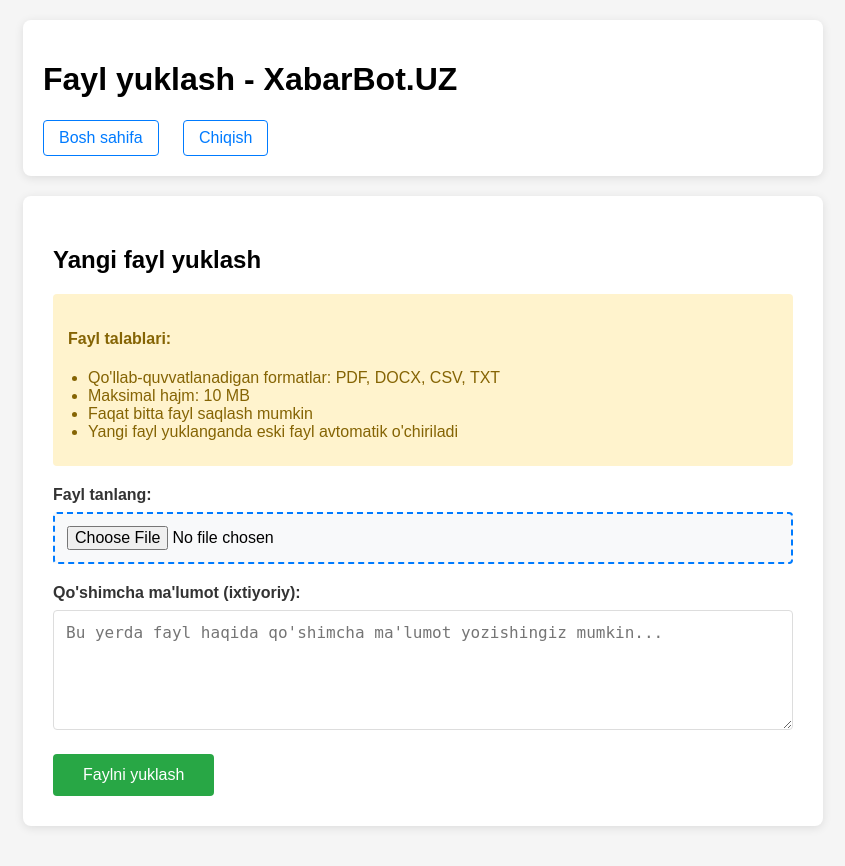
After one commit to akramfarmonov1-debug/XabarBot, a Flask app: page /upload-kb in a window 1280 px wide. The commit adds this page. Shown: the whole page, without its empty margins (217-1062 px from the left). Run offline with Flask 3, Linux system fonts and the light colour scheme; the visitor is signed in with stand-in values (Sample User, id 1); data that the repository does not hold is empty; some libraries are stand-ins or nearby versions.

Commit message:
Add functionality for users to upload and process various document types
Integrate file upload feature for PDF, DOCX, CSV, and TXT files. Implements a new `KnowledgeBase` model, `kb_routes` for handling uploads, and `file_parser` utility for content extraction. Updates `main.py` and `index.html` to include the new upload functionality. Sets a 10MB file size limit and ensures only one file per user is stored, replacing older files.

Replit-Commit-Author: Agent
Replit-Commit-Session-Id: 8dc6a4a2-6efd-4865-b1fa-8f72da3f4cfb
Replit-Commit-Checkpoint-Type: intermediate_checkpoint
Replit-Commit-Screenshot-Url: https://storage.googleapis.com/screenshot-production-us-central1/36a05819-0858-475a-b2de-dc814eeee069/8dc6a4a2-6efd-4865-b1fa-8f72da3f4cfb/8iH4goX

```diff
--- a/main.py
+++ b/main.py
@@ -2,18 +2,23 @@ import os
 from flask import Flask, render_template, session, redirect, url_for
 from dotenv import load_dotenv
 from routes.auth_routes import auth_bp
+from routes.kb_routes import kb_bp
 from models.user import User
+from models.knowledge_base import KnowledgeBase
 
 load_dotenv()
 
 app = Flask(__name__)
 app.config['SECRET_KEY'] = os.environ.get('SESSION_SECRET', 'your_super_secret_key_1234567890!')
+app.config['MAX_CONTENT_LENGTH'] = 10 * 1024 * 1024  # 10MB maksimal fayl hajmi
 
 # Blueprint ro'yxatdan o'tkazish
 app.register_blueprint(auth_bp, url_prefix='/')
+app.register_blueprint(kb_bp, url_prefix='/')
 
-# Ma'lumotlar bazasi jadvalini yaratish
+# Ma'lumotlar bazasi jadvallarini yaratish
 User.create_table()
+KnowledgeBase.create_table()
 
 @app.route('/')
 def index():
--- /dev/null
+++ b/routes/kb_routes.py
@@ -0,0 +1,105 @@
+import os
+import shutil
+from flask import Blueprint, render_template, request, redirect, url_for, session, flash
+from werkzeug.utils import secure_filename
+from models.knowledge_base import KnowledgeBase
+from utils.file_parser import parse_file_content, is_allowed_file, get_file_size_mb
+
+kb_bp = Blueprint('kb', __name__)
+
+MAX_FILE_SIZE_MB = 10
+
+@kb_bp.route('/upload-kb', methods=['GET', 'POST'])
+def upload_kb():
+    # Foydalanuvchi tizimga kirganligini tekshirish
+    if 'user_id' not in session:
+        flash('Fayl yuklash uchun tizimga kiring', 'error')
+        return redirect(url_for('auth.login'))
+
+    user_id = session['user_id']
+
+    if request.method == 'POST':
+        # Fayl va matn maydonini olish
+        file = request.files.get('file')
+        additional_text = request.form.get('additional_text', '').strip()
+
+        if not file or not file.filename or file.filename == '':
+            flash('Fayl tanlanmadi', 'error')
+            return render_template('upload_kb.html')
+
+        # Fayl turi tekshirish
+        if not is_allowed_file(file.filename):
+            flash('Faqat PDF, DOCX, CSV, TXT fayllar qabul qilinadi', 'error')
+            return render_template('upload_kb.html')
+
+        # Xavfsiz fayl nomi yaratish
+        filename = secure_filename(file.filename)
+
+        # Foydalanuvchi papkasini yaratish
+        user_folder = os.path.join('uploads', 'knowledge', f'user_{user_id}')
+        os.makedirs(user_folder, exist_ok=True)
+
+        # Fayl yo'lini aniqlash
+        file_path = os.path.join(user_folder, filename)
+
+        try:
+            # Faylni vaqtincha saqlash
+            file.save(file_path)
+
+            # Fayl hajmini tekshirish
+            file_size_mb = get_file_size_mb(file_path)
+            if file_size_mb > MAX_FILE_SIZE_MB:
+                os.remove(file_path)  # Faylni o'chirish
+                flash(f'Fayl hajmi {MAX_FILE_SIZE_MB}MB dan oshmasin. Sizning faylingiz: {file_size_mb}MB', 'error')
+                return render_template('upload_kb.html')
+
+            # Faylni matnga aylantiradigan
+            file_content = parse_file_content(file_path, filename)
+
+            # Qo'shimcha matn qo'shish
+            if additional_text:
+                file_content = f"{file_content}\n\nQo'shimcha ma'lumot:\n{additional_text}"
+
+            # Eski faylni o'chirish (foydalanuvchi faqat bitta fayl saqlashi kerak)
+            old_kb = KnowledgeBase.find_by_user_id(user_id)
+            if old_kb and old_kb.file_path:
+                # Eski faylni disk dan o'chirish
+                try:
+                    if os.path.exists(old_kb.file_path):
+                        os.remove(old_kb.file_path)
+                except:
+                    pass  # Fayl allaqachon o'chirilgan bo'lishi mumkin
+
+                # Ma'lumotlar bazasidan o'chirish
+                KnowledgeBase.delete_by_user_id(user_id)
+
+            # Yangi faylni ma'lumotlar bazasiga saqlash
+            kb = KnowledgeBase(
+                user_id=user_id,
+                file_name=filename,
+                file_path=file_path,
+                content=file_content
+            )
+            kb.save()
+
+            flash(f'Fayl muvaffaqiyatli yuklandi! Hajmi: {file_size_mb}MB', 'success')
+            return render_template('upload_kb.html',
+                                 current_file=kb,
+                                 file_size=file_size_mb)
+
+        except Exception as e:
+            # Xatolik bo'lsa faylni o'chirish
+            if os.path.exists(file_path):
+                os.remove(file_path)
+            flash(f'Fayl yuklashda xatolik: {str(e)}', 'error')
+            return render_template('upload_kb.html')
+
+    # GET so'rovi uchun - mavjud faylni ko'rsatish
+    current_kb = KnowledgeBase.find_by_user_id(user_id)
+    file_size = None
+    if current_kb and current_kb.file_path and os.path.exists(current_kb.file_path):
+        file_size = get_file_size_mb(current_kb.file_path)
+
+    return render_template('upload_kb.html',
+                         current_file=current_kb,
+                         file_size=file_size)
--- /dev/null
+++ b/templates/upload_kb.html
@@ -0,0 +1,219 @@
+<!DOCTYPE html>
+<html lang="uz">
+<head>
+    <meta charset="UTF-8">
+    <meta name="viewport" content="width=device-width, initial-scale=1.0">
+    <title>Fayl yuklash - XabarBot.UZ</title>
+    <style>
+        body {
+            font-family: Arial, sans-serif;
+            max-width: 800px;
+            margin: 0 auto;
+            padding: 20px;
+            background-color: #f5f5f5;
+        }
+        .header {
+            background: white;
+            padding: 20px;
+            border-radius: 8px;
+            box-shadow: 0 2px 10px rgba(0,0,0,0.1);
+            margin-bottom: 20px;
+        }
+        .nav-links {
+            margin-top: 15px;
+        }
+        .nav-links a {
+            color: #007bff;
+            text-decoration: none;
+            margin-right: 20px;
+            padding: 8px 15px;
+            border: 1px solid #007bff;
+            border-radius: 4px;
+            display: inline-block;
+        }
+        .nav-links a:hover {
+            background-color: #007bff;
+            color: white;
+        }
+        .upload-container {
+            background: white;
+            padding: 30px;
+            border-radius: 8px;
+            box-shadow: 0 2px 10px rgba(0,0,0,0.1);
+            margin-bottom: 20px;
+        }
+        .current-file {
+            background: #e7f3ff;
+            padding: 20px;
+            border-radius: 8px;
+            margin-bottom: 20px;
+        }
+        .form-group {
+            margin-bottom: 20px;
+        }
+        label {
+            display: block;
+            margin-bottom: 8px;
+            color: #333;
+            font-weight: bold;
+        }
+        input[type="file"] {
+            width: 100%;
+            padding: 12px;
+            border: 2px dashed #007bff;
+            border-radius: 4px;
+            font-size: 16px;
+            box-sizing: border-box;
+            background-color: #f8f9fa;
+        }
+        textarea {
+            width: 100%;
+            padding: 12px;
+            border: 1px solid #ddd;
+            border-radius: 4px;
+            font-size: 16px;
+            box-sizing: border-box;
+            min-height: 120px;
+            resize: vertical;
+        }
+        .submit-btn {
+            background-color: #28a745;
+            color: white;
+            padding: 12px 30px;
+            border: none;
+            border-radius: 4px;
+            font-size: 16px;
+            cursor: pointer;
+        }
+        .submit-btn:hover {
+            background-color: #218838;
+        }
+        .file-info {
+            background-color: #f8f9fa;
+            padding: 15px;
+            border-radius: 4px;
+            margin-bottom: 10px;
+        }
+        .file-content {
+            background-color: #f8f9fa;
+            padding: 15px;
+            border-radius: 4px;
+            max-height: 300px;
+            overflow-y: auto;
+            font-family: monospace;
+            font-size: 12px;
+            white-space: pre-wrap;
+            word-wrap: break-word;
+        }
+        .flash-messages {
+            margin-bottom: 20px;
+        }
+        .flash-error {
+            background-color: #f8d7da;
+            color: #721c24;
+            padding: 15px;
+            border-radius: 4px;
+            margin-bottom: 10px;
+        }
+        .flash-success {
+            background-color: #d4edda;
+            color: #155724;
+            padding: 15px;
+            border-radius: 4px;
+            margin-bottom: 10px;
+        }
+        .file-requirements {
+            background-color: #fff3cd;
+            color: #856404;
+            padding: 15px;
+            border-radius: 4px;
+            margin-bottom: 20px;
+        }
+        .file-requirements ul {
+            margin: 10px 0;
+            padding-left: 20px;
+        }
+    </style>
+</head>
+<body>
+    <div class="header">
+        <h1>Fayl yuklash - XabarBot.UZ</h1>
+        <div class="nav-links">
+            <a href="{{ url_for('index') }}">Bosh sahifa</a>
+            <a href="{{ url_for('auth.logout') }}">Chiqish</a>
+        </div>
+    </div>
+
+    {% with messages = get_flashed_messages(with_categories=true) %}
+        {% if messages %}
+            <div class="flash-messages">
+                {% for category, message in messages %}
+                    <div class="flash-{{ category }}">{{ message }}</div>
+                {% endfor %}
+            </div>
+        {% endif %}
+    {% endwith %}
+
+    {% if current_file %}
+    <div class="current-file">
+        <h3>Joriy yuklangan fayl:</h3>
+        <div class="file-info">
+            <strong>Fayl nomi:</strong> {{ current_file.file_name }}<br>
+            <strong>Yuklangan vaqt:</strong> {{ current_file.uploaded_at.strftime('%d.%m.%Y %H:%M') }}<br>
+            {% if file_size %}
+            <strong>Fayl hajmi:</strong> {{ file_size }} MB<br>
+            {% endif %}
+        </div>
+        {% if current_file.content %}
+        <div class="file-content">{{ current_file.content[:1000] }}{% if current_file.content|length > 1000 %}...{% endif %}</div>
+        {% endif %}
+        <p><em>Yangi fayl yuklasangiz, eski fayl o'chiriladi.</em></p>
+    </div>
+    {% endif %}
+
+    <div class="upload-container">
+        <h2>Yangi fayl yuklash</h2>
+
+        <div class="file-requirements">
+            <h4>Fayl talablari:</h4>
+            <ul>
+                <li>Qo'llab-quvvatlanadigan formatlar: PDF, DOCX, CSV, TXT</li>
+                <li>Maksimal hajm: 10 MB</li>
+                <li>Faqat bitta fayl saqlash mumkin</li>
+                <li>Yangi fayl yuklanganda eski fayl avtomatik o'chiriladi</li>
+            </ul>
+        </div>
+
+        <form method="POST" enctype="multipart/form-data">
+            <div class="form-group">
+                <label for="file">Fayl tanlang:</label>
+                <input type="file" id="file" name="file"
+                       accept=".pdf,.docx,.csv,.txt"
+                       required>
+            </div>
+
+            <div class="form-group">
+                <label for="additional_text">Qo'shimcha ma'lumot (ixtiyoriy):</label>
+                <textarea id="additional_text" name="additional_text"
+                         placeholder="Bu yerda fayl haqida qo'shimcha ma'lumot yozishingiz mumkin..."></textarea>
+            </div>
+
+            <button type="submit" class="submit-btn">Faylni yuklash</button>
+        </form>
+    </div>
+
+    <script>
+        // Fayl o'lchami tekshirish
+        document.getElementById('file').addEventListener('change', function(e) {
+            const file = e.target.files[0];
+            if (file) {
+                const fileSize = file.size / (1024 * 1024); // MB da
+                if (fileSize > 10) {
+                    alert('Fayl hajmi 10MB dan oshmasin. Sizning faylingiz: ' + fileSize.toFixed(2) + 'MB');
+                    e.target.value = '';
+                }
+            }
+        });
+    </script>
+</body>
+</html>
```
Also changed, not shown: models/knowledge_base.py (added, +94 -0 lines), templates/index.html (+10 -0 lines), utils/file_parser.py (added, +142 -0 lines).
